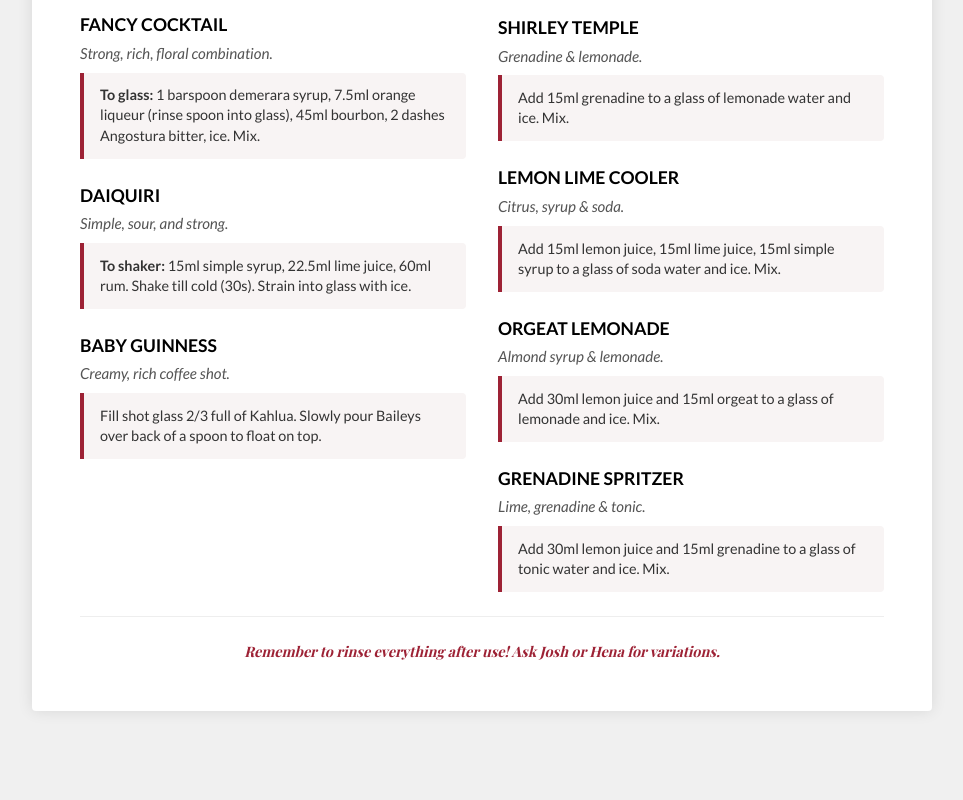
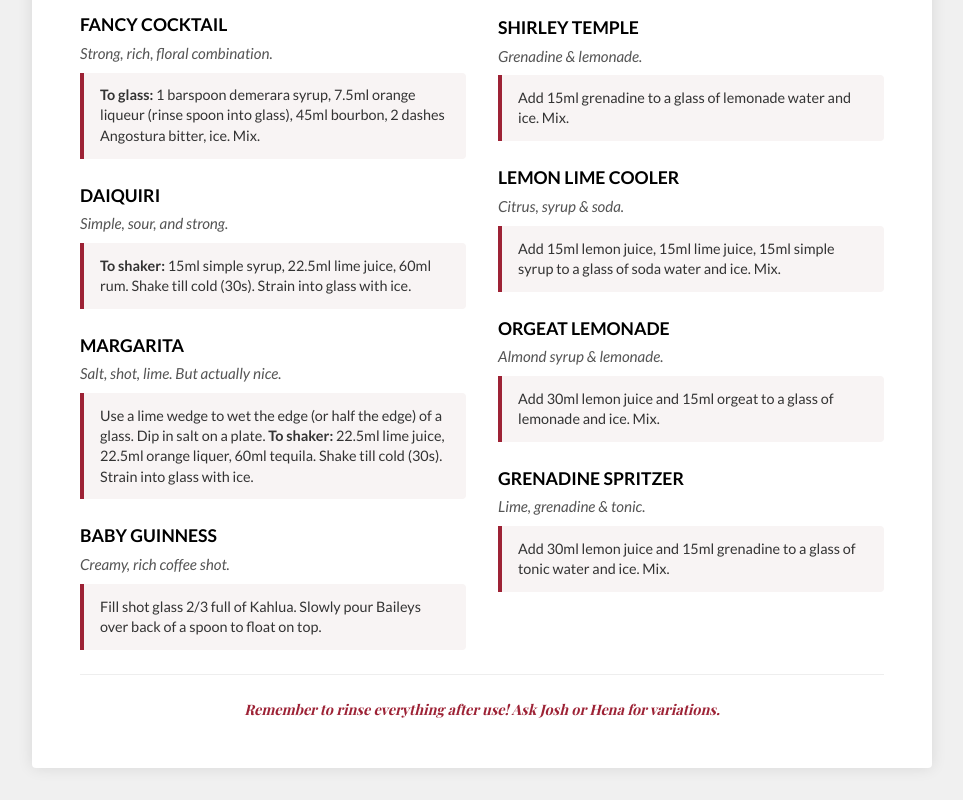
Before and after one commit to joshuablake/public-tools, a plain HTML site: page printable-cocktail-menu.html in a window 1280 px wide. Shown: the part 635-1435 px from the top of the page, without its empty margins (158-1121 px from the left). Before the commit the page ends 1378 px from the top, so only its background shows below. Drawn offline with nearby package versions, Linux system fonts and the light colour scheme.

Commit message:
Add margarita

```diff
--- a/printable-cocktail-menu.html
+++ b/printable-cocktail-menu.html
@@ -228,6 +228,15 @@
                     </div>
 
                     <div class="drink-item">
+                        <span class="drink-name">Margarita</span>
+                        <div class="drink-desc">Salt, shot, lime. But actually nice.</div>
+                        <div class="drink-recipe">
+                            Use a lime wedge to wet the edge (or half the edge) of a glass. Dip in salt on a plate.
+                            <strong>To shaker:</strong> 22.5ml lime juice, 22.5ml orange liquer, 60ml tequila. Shake till cold (30s). Strain into glass with ice.
+                        </div>
+                    </div>
+
+                    <div class="drink-item">
                         <span class="drink-name">Baby Guinness</span>
                         <div class="drink-desc">Creamy, rich coffee shot.</div>
                         <div class="drink-recipe">
```
